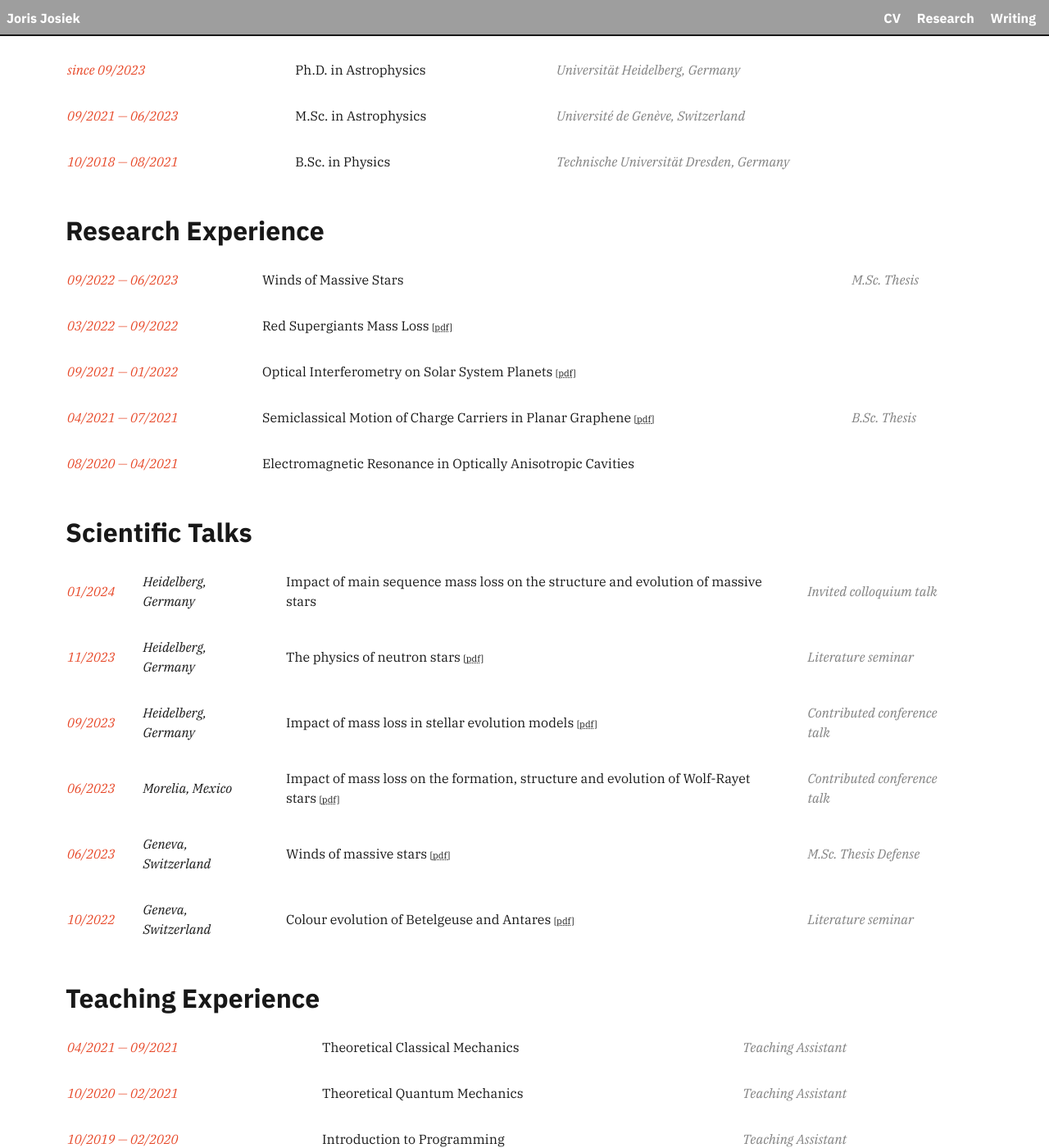
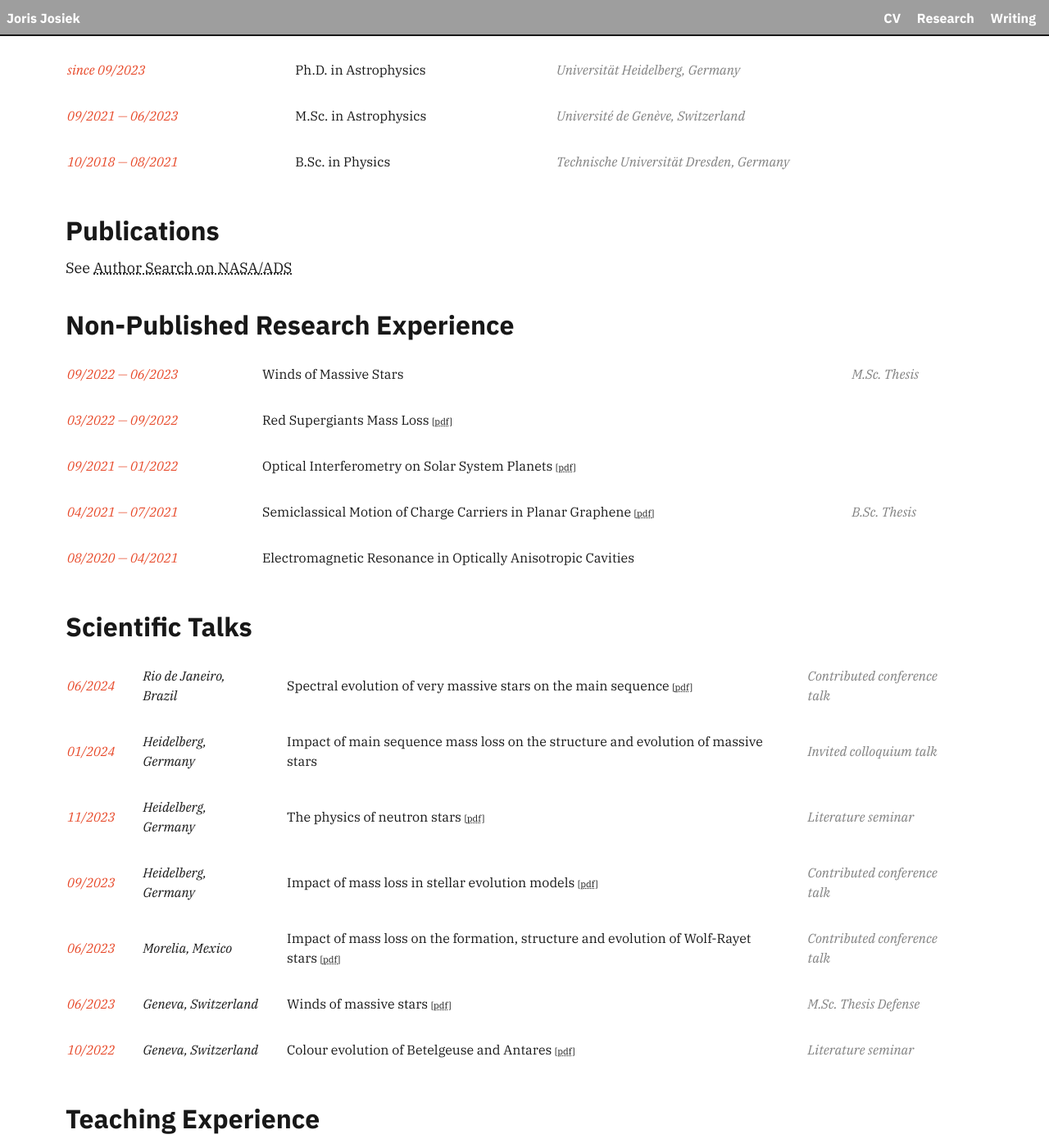
Before and after one commit to JorisJosiek/jorisjosiek.github.io, a Jekyll site: the page built from CV.md, in a window 1280 px wide and 1400 px high, scrolled down 314 px. Shown: the whole window at 82% size. Built offline with Jekyll 4.4.1, drawn with Linux system fonts in a browser that asks for light colours; nearby versions of some CDN libraries; some of the changed text lies outside the part shown.

Commit message:
Added Rio talk to CV

```diff
--- a/CV.md
+++ b/CV.md
@@ -9,7 +9,11 @@ layout: page
 | <span class="text-accent">*09/2021 — 06/2023*</span> | M.Sc. in Astrophysics | <span style="color:gray">*Université de Genève, Switzerland*</span>
 | <span class="text-accent">*10/2018 — 08/2021*</span> | B.Sc. in Physics | <span style="color:gray">*Technische Universität Dresden, Germany*</span>
 
-## Research Experience
+## Publications
+
+See [Author Search on NASA/ADS](https://ui.adsabs.harvard.edu/search/fq=%7B!type%3Daqp%20v%3D%24fq_database%7D&fq_database=(database%3Aastronomy%20OR%20database%3Aphysics)&p_=0&q=%20author%3A%22Josiek%2C%20J%22&sort=date%20desc%2C%20bibcode%20desc)
+
+## Non-Published Research Experience
 
 | <span class="text-accent">*09/2022 — 06/2023*</span> | Winds of Massive Stars | <span style="color:gray">*M.Sc. Thesis*</span>
 | <span class="text-accent">*03/2022 — 09/2022*</span> | Red Supergiants Mass Loss <span class="small-text">[[pdf](https://jorisjosiek.com/assets/documents/RSG-Mass-Loss-Report.pdf)]</span>|
@@ -19,6 +23,7 @@ layout: page
 
 ## Scientific Talks
 
+| <span class="text-accent">*06/2024*</span>| *Rio de Janeiro, Brazil* | Spectral evolution of very massive stars on the main sequence <span class="small-text">[[pdf](https://jorisjosiek.com/assets/documents/202406-Talk.pdf)]</span>| <span style="color:gray">*Contributed conference talk*</span>|
 | <span class="text-accent">*01/2024*</span>| *Heidelberg, Germany* | Impact of main sequence mass loss on the structure and evolution of massive stars | <span style="color:gray">*Invited colloquium talk*</span>|
 | <span class="text-accent">*11/2023*</span>| *Heidelberg, Germany* | The physics of neutron stars <span class="small-text">[[pdf](https://jorisjosiek.com/assets/documents/202311-JournalTalk.pdf)]</span>| <span style="color:gray">*Literature seminar*</span>|
 | <span class="text-accent">*09/2023*</span>| *Heidelberg, Germany* | Impact of mass loss in stellar evolution models <span class="small-text">[[pdf](https://jorisjosiek.com/assets/documents/202309-Talk.pdf)]</span>| <span style="color:gray">*Contributed conference talk*</span>|
@@ -28,6 +33,7 @@ layout: page
 
 ## Teaching Experience
 
+| <span class="text-accent">*04/2024 — 07/2024*</span> | Computational Physics | ­<span style="color:gray">*Teaching Assistant*</span> |
 | <span class="text-accent">*04/2021 — 09/2021*</span> | Theoretical Classical Mechanics | ­<span style="color:gray">*Teaching Assistant*</span> |
 | <span class="text-accent">*10/2020 — 02/2021*</span> | Theoretical Quantum Mechanics | ­<span style="color:gray">*Teaching Assistant*</span> |
 | <span class="text-accent">*10/2019 — 02/2020*</span> | Introduction to Programming | ­<span style="color:gray">*Teaching Assistant*</span> |
```
Also changed, not shown: 1 other file.
